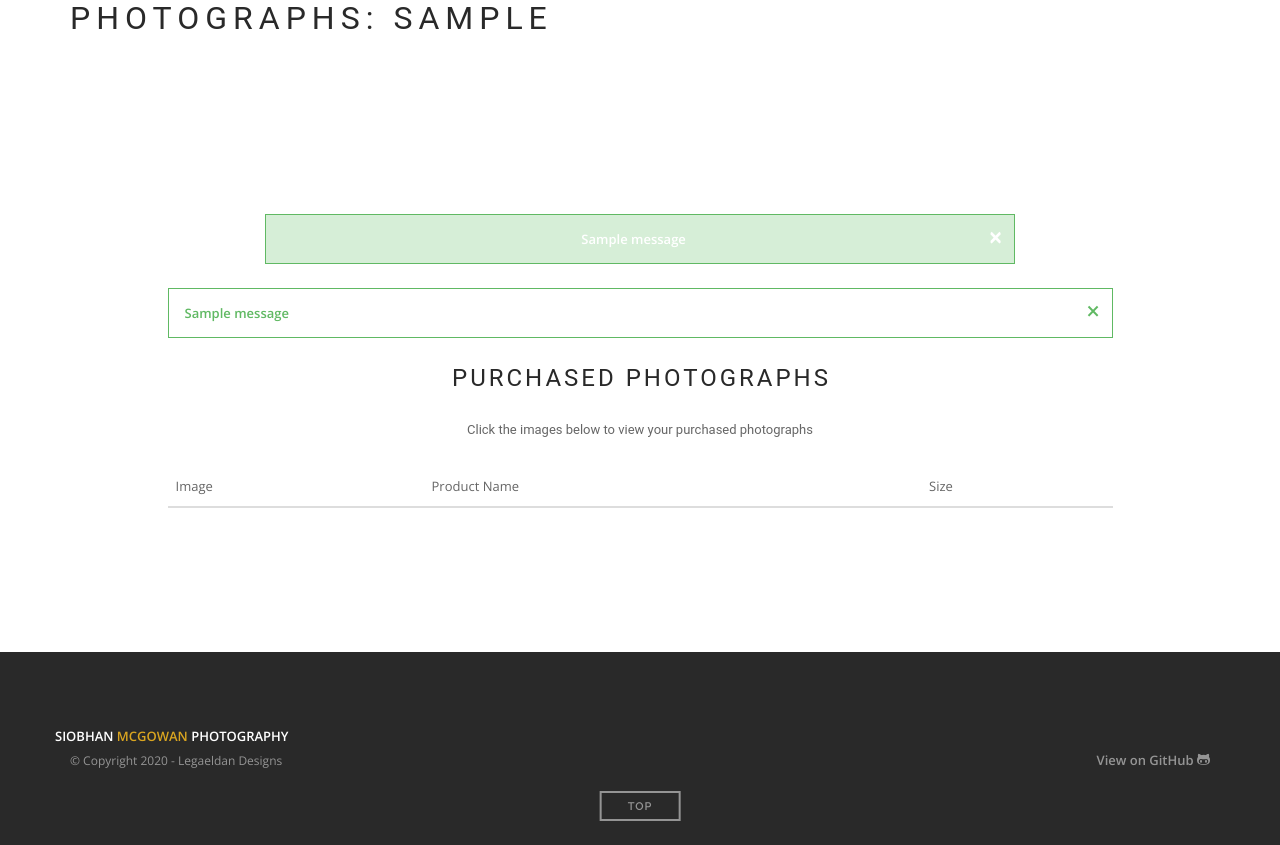
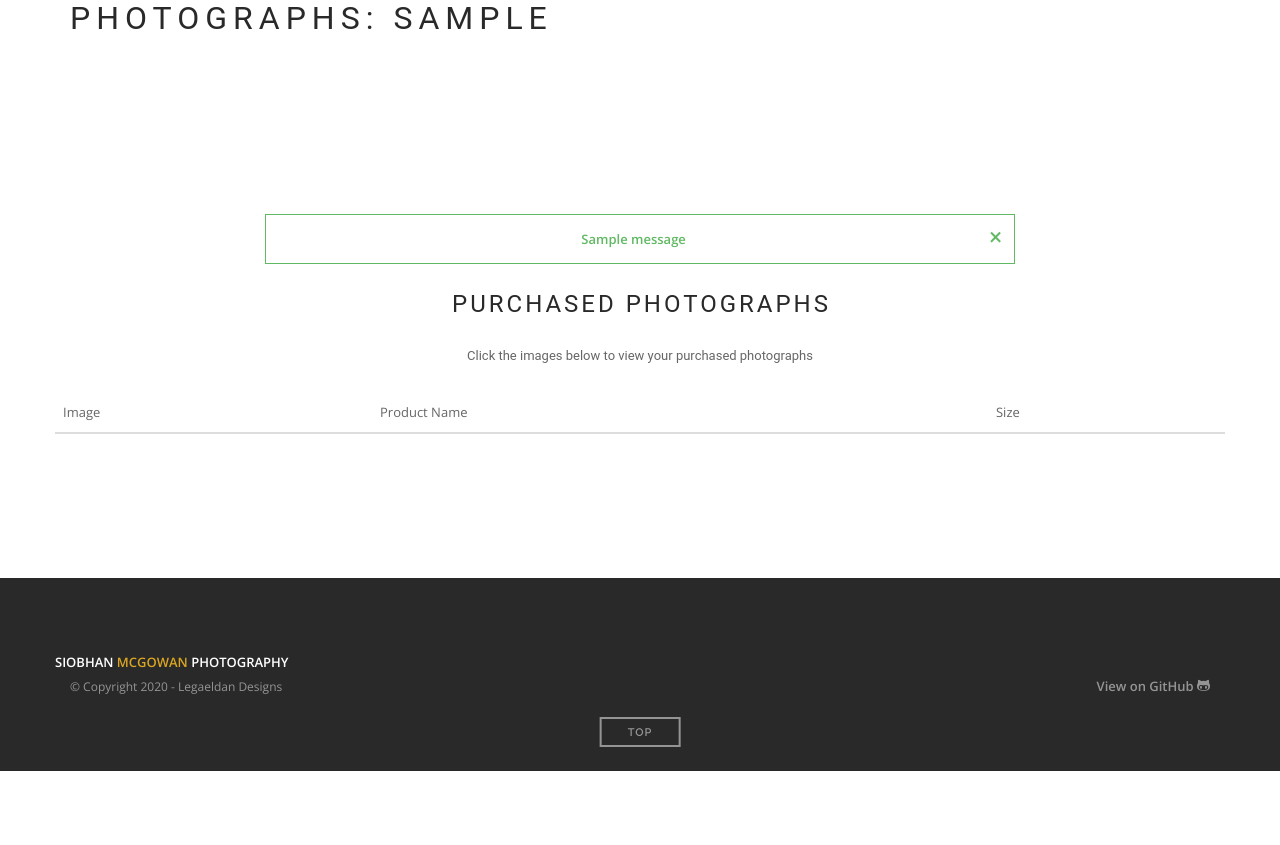
Before and after one commit to Legaeldan/siobhan-mcgowan-photography, a Django app: page /accounts/profile/ in a window 1280 px wide. Shown: the part 177-1022 px from the top of the page. After the commit the page ends 948 px from the top, so only its background shows below. Run offline with Django 3.2, Linux system fonts and the light colour scheme; a user stored in the database is signed in; tables that the repository leaves empty hold one stand-in row (values such as "Sample post"); one stand-in notice (Sample message) is shown; lists and menus that the app fills with data are empty; some libraries are stand-ins or nearby versions.

Commit message:
Updated alerts in templates.

```diff
--- a/accounts/templates/profile.html
+++ b/accounts/templates/profile.html
@@ -19,7 +19,7 @@
                         {% for message in messages %}
                         {% if message.tags == 'success' %}
                         <div class="col-md-8 col-md-offset-2 col-sm-10 col-sm-offset-1 text-center">
-                        <div class="alert alert-success alert-dismissible index-success" role="alert">
+                        <div class="alert alert-success alert-dismissible" role="alert">
                             <button type="button" class="close" data-dismiss="alert" aria-label="Close">
                                 <span aria-hidden="true">&times;</span>
                             </button>
@@ -38,18 +38,6 @@
                         {% endif %}
                         {% endfor %}
                         {% endif %}
-                    <div class="col-sm-10 col-sm-offset-1">
-                            {% for message in messages %}
-                            {% if message.tags == 'success' %}
-                            <div class="alert alert-success alert-dismissible" role="alert">
-                                    <button type="button" class="close" data-dismiss="alert" aria-label="Close">
-                                        <span aria-hidden="true">&times;</span>
-                                    </button>
-                                   {{ message }}
-                                </div>
-                            {% endif %}
-                            {% endfor %}
-
                             <div class="col-sm-10 col-sm-offset-1 text-center">
                                     <h4 class="uppercase">Purchased Photographs</h4>
                                     <p>
--- a/checkout/templates/checkout.html
+++ b/checkout/templates/checkout.html
@@ -31,7 +31,7 @@
                     {% for message in messages %}
                     {% if message.tags == 'success' %}
                     <div class="col-md-8 col-md-offset-2 col-sm-10 col-sm-offset-1 text-center">
-                    <div class="alert alert-success alert-dismissible index-success" role="alert">
+                    <div class="alert alert-success alert-dismissible" role="alert">
                         <button type="button" class="close" data-dismiss="alert" aria-label="Close">
                             <span aria-hidden="true">&times;</span>
                         </button>
```
